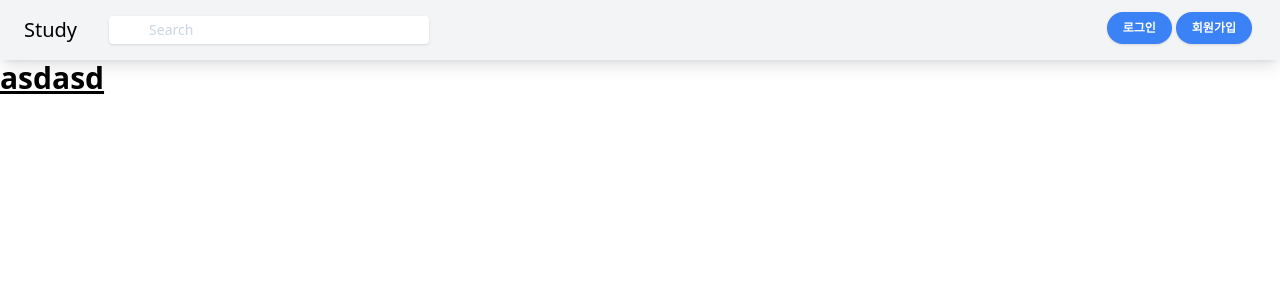
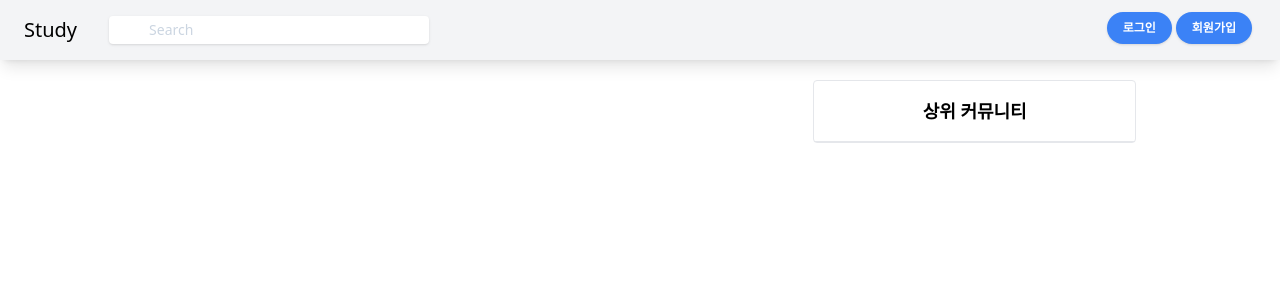
Before and after one commit to Junhdev/Community-Project, a Next.js app in the folder client/: page / in a window 1280 px wide. Shown: the top 300 px of the page. Built offline with nearby package versions, Linux system fonts and the light colour scheme; no server answers.

Commit message:
메인화면 생성

```diff
--- a/client/pages/index.tsx
+++ b/client/pages/index.tsx
@@ -1,11 +1,45 @@
 import Head from 'next/head'
 import Image from 'next/image'
+import useSWR from 'swr';
+import axios from 'axios';
+import { Community } from '@/src/types';
+import Link from 'next/link';
+
+const Home = () => {
+  const fetcher = async (url: string) => {
+    return await axios.get(url).then(res => res.data)
+  }
+  const address = `/subs/sub/topCommunity`;
+  const { data: topCommunities } = useSWR<Community[]>(address, fetcher)
+
+  return (
+    <div className='flex max-w-5xl px-4 pt-5 mx-auto'>
+      {/* 포스트 리스트 */}
+      <div className='w-full md:mr-3 md:w-8/12'>
 
 
-export default function Home() {
-  return (
-    <div className="text-3xl font-bold underline">
-      asdasd
-    </div>
+      </div>
+
+      {/* 사이드바 */}
+      <div className='hidden w-4/12 ml-3 md:block'>
+        <div className='bg-white border rounded'>
+          <div className='p-4 border-b'>
+            <p className='text-lg font-semibold text-center'>상위 커뮤니티</p>
+          </div>
+
+          {/* 커뮤니티 리스트 */}
+          <div>
+
+          <Link href="/communities/create">
+
+              </Link>
+
+              </div>
+              </div>
+              </div>
+              </div>
+
   )
 }
+
+export default Home;
```
